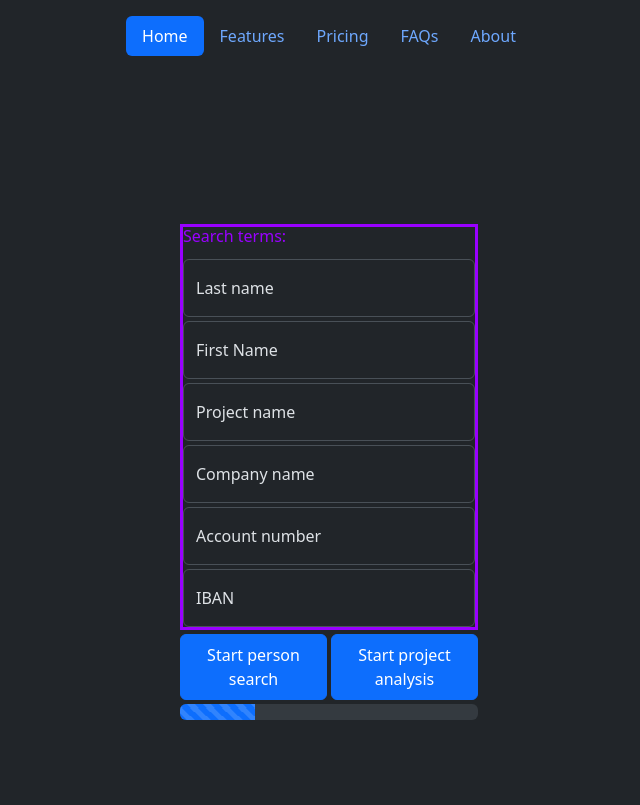
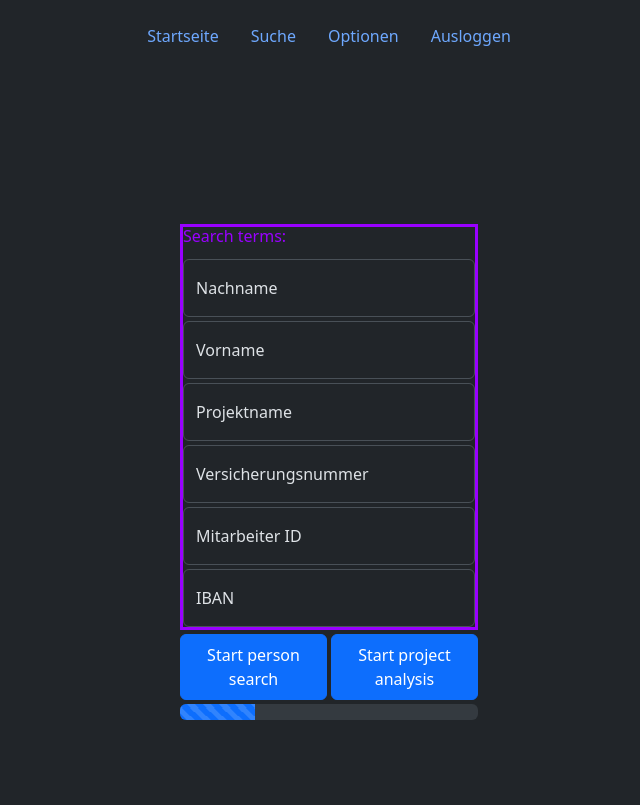
Before and after one commit to febe3d/C.I.S., a Flask app: template templates/searchMenu.html in a window 1280 px wide. Shown: the top 805 px of the page, without its empty margins (311-951 px from the left). Run offline with Flask 3, Linux system fonts and the light colour scheme; the template is opened without the code that fills it, so the values that code supplies are empty; parts of the project's set-up code (start-up, migrations or seed data) failed here and were passed over; some libraries are stand-ins or nearby versions.

Commit message:
connect pages

```diff
--- a/DB/cis_classes.py
+++ b/DB/cis_classes.py
@@ -50,9 +50,11 @@ class Mitarbeiter(db.Model):
     Versicherungsnummer = db.Column(db.String(12), nullable=False)
 
 class Verwandschaft(db.Model):
+    ID = db.Column(db.Integer, primary_key=True)
     Verwandschaft1 = db.Column(db.Integer, db.ForeignKey("Mitarbeiter.ID"), nullable=False)
     Verwandschaft2 = db.Column(db.Integer, db.ForeignKey("Mitarbeiter.ID"), nullable=False)
 
 class Gehaltbestimmung(db.Model):
+    ID = db.Column(db.Integer, primary_key=True)
     GehaltGeber = db.Column(db.Integer, db.ForeignKey("Mitarbeiter.ID"), nullable=False)
     GehaltNehmer = db.Column(db.Integer, db.ForeignKey("Mitarbeiter.ID"), nullable=False)
--- a/main.py
+++ b/main.py
@@ -19,8 +19,23 @@ db.init_app(app)
 def home():
     result = db.session.execute(db.select(DB.cis_classes.Beruf).order_by(DB.cis_classes.Beruf.ID))
     Beruf = result.scalars()
-    return render_template("index.html", Beruf=Beruf)
+    return render_template("login.html", Beruf=Beruf)
 
+@app.route("/startseite")
+def startseite():
+    return render_template("startseite.html", active_page='startseite')
+
+@app.route("/optionen")
+def optionen():
+    return render_template("options.html", active_page='optionen')
+
+@app.route("/resultatseite")
+def resultatseite():
+    return render_template("resultatseite.html", active_page='resultatseite')
+
+@app.route("/suche")
+def suche():
+    return render_template("searchMenu.html", active_page='suche')
 
 if __name__ == '__main__':
     app.run(debug=True)
--- a/templates/header.html
+++ b/templates/header.html
@@ -12,11 +12,10 @@
   </head>
   <header class="d-flex justify-content-center py-3">
     <ul class="nav nav-pills">
-      <li class="nav-item"><a href="#" class="nav-link active" aria-current="page">Home</a></li>
-      <li class="nav-item"><a href="#" class="nav-link">Features</a></li>
-      <li class="nav-item"><a href="#" class="nav-link">Pricing</a></li>
-      <li class="nav-item"><a href="#" class="nav-link">FAQs</a></li>
-      <li class="nav-item"><a href="#" class="nav-link">About</a></li>
+      <li class="nav-item"><a href="/startseite" class="nav-link {% if active_page == 'startseite' %}active{% endif %}" aria-current="page">Startseite</a></li>
+      <li class="nav-item"><a href="/suche" class="nav-link {% if active_page == 'suche' %}active{% endif %}">Suche</a></li>
+      <li class="nav-item"><a href="/optionen" class="nav-link {% if active_page == 'optionen' %}active{% endif %}">Optionen</a></li>
+      <li class="nav-item"><a href="/" class="nav-link {% if active_page == 'home' %}active{% endif %}">Ausloggen</a></li>
     </ul>
   </header>
 </html>
--- a/templates/login.html
+++ b/templates/login.html
@@ -11,7 +11,6 @@
     <title>C.I.S. Corruption Detection</title>
   </head>
   <body>
-    <script src="https://cdn.jsdelivr.net/npm/bootstrap@5.3.2/dist/js/bootstrap.bundle.min.js" integrity="sha384-C6RzsynM9kWDrMNeT87bh95OGNyZPhcTNXj1NW7RuBCsyN/o0jlpcV8Qyq46cDfL" crossorigin="anonymous"></script>
     <main class="form-signin m-auto">
       <form class="test">
           <img class="mb-4" src="../static/CISLOGO.png" alt="" width="100">
@@ -33,9 +32,10 @@
             eingeloggt bleiben
           </label>
         </div>
-              <button class="btn btn-primary w-100 py-2" type="submit">Anmelden</button>
+        <a class="btn btn-primary w-100 py-2" href="/startseite">Anmelden</a>
         <p class="mt-5 mb-3 text-body-secondary">© 2023</p>
       </form>
     </main>
+    <script src="https://cdn.jsdelivr.net/npm/bootstrap@5.3.2/dist/js/bootstrap.bundle.min.js" integrity="sha384-C6RzsynM9kWDrMNeT87bh95OGNyZPhcTNXj1NW7RuBCsyN/o0jlpcV8Qyq46cDfL" crossorigin="anonymous"></script>
   </body>
 </html>
--- a/templates/searchMenu.html
+++ b/templates/searchMenu.html
@@ -9,40 +9,40 @@
           <!-- search terms fieldset -->
           <fieldset style="border: solid hsl(276, 100%, 50%)">
             <h6 style="color:hsl(276, 100%, 50%)">Search terms:</h6>
-            <!-- Last name -->
+            <!-- Nachname -->
             <div class="vert-spacer"></div>
             <div class="form-floating">
-              <input type="email" class="form-control" id="floatingInput" placeholder="Last name">
-              <label for="floatingInput">Last name</label>
+              <input type="text" class="form-control" id="floatingInput" placeholder="Nachname">
+              <label for="floatingInput">Nachname</label>
             </div>
-            <!-- First Name -->
+            <!-- Vorname -->
             <div class="vert-spacer"></div>
             <div class="form-floating">
-              <input type="password" class="form-control" id="floatingInput" placeholder="First Name">
-              <label for="floatingInput">First Name</label>
+              <input type="text" class="form-control" id="floatingInput" placeholder="Vorname">
+              <label for="floatingInput">Vorname</label>
             </div>
-            <!-- Project name -->
+            <!-- Projektname -->
             <div class="vert-spacer"></div>
             <div class="form-floating">
-              <input type="password" class="form-control" id="floatingInput" placeholder="Project name">
-              <label for="floatingInput">Project name</label>
+              <input type="text" class="form-control" id="floatingInput" placeholder="Projektname">
+              <label for="floatingInput">Projektname</label>
             </div>
-            <!-- Company name -->
+            <!-- Versicherungsnummer -->
             <div class="vert-spacer"></div>
             <div class="form-floating">
-              <input type="password" class="form-control" id="floatingInput" placeholder="Company name">
-              <label for="floatingInput">Company name</label>
+              <input type="text" class="form-control" id="floatingInput" placeholder="Versicherungsnummer">
+              <label for="floatingInput">Versicherungsnummer</label>
             </div>
-            <!-- Account number -->
+            <!-- Mitarbeiter ID -->
             <div class="vert-spacer"></div>
             <div class="form-floating">
-              <input type="password" class="form-control" id="floatingInput" placeholder="Account number">
-              <label for="floatingInput">Account number</label>
+              <input type="number" class="form-control" id="floatingInput" placeholder="Mitarbeiter ID">
+              <label for="floatingInput">Mitarbeiter ID</label>
             </div>
             <!-- IBAN -->
             <div class="vert-spacer"></div>
             <div class="form-floating">
-              <input type="password" class="form-control" id="floatingInput" placeholder="IBAN">
+              <input type="text" class="form-control" id="floatingInput" placeholder="IBAN">
               <label for="floatingInput">IBAN</label>
             </div>
           </fieldset>
--- a/templates/startseite.html
+++ b/templates/startseite.html
@@ -13,14 +13,14 @@
         </form>
 
         <form action="/update" method="get" style="display: inline-block; margin-right: 10px;">
-            <button class="btn btn-secondary" type="submit">Update</button>
+            <button class="btn btn-secondary" type="submit" disabled>Update</button>
         </form>
 
         <form action="/userdata" method="get" style="position: absolute; bottom: 0; right: 0; margin: 20px;">
             <input type="text" id="userdata" name="userdata" placeholder="Uhrzeit: 22.11.2023 12:53 (Überflüssig?) -> Was machen wir)">
         </form>
 
-    <img src="../static/CISLOGO.png" style="width: 10%; height: auto; position: absolute; top: 0; left: 50%; transform: translateX(-50%);">
+    <img src="../static/CISLOGO.png" style="width: 10%; height: auto; position: absolute; top: 75%; left: 50%; transform: translateX(-50%);">
 
     <p style="height: auto; position: absolute; top: 23%; left: 41%">Willkommen Mister X </p>
 
```
Lines whose indentation alone changed are shown as unchanged.
